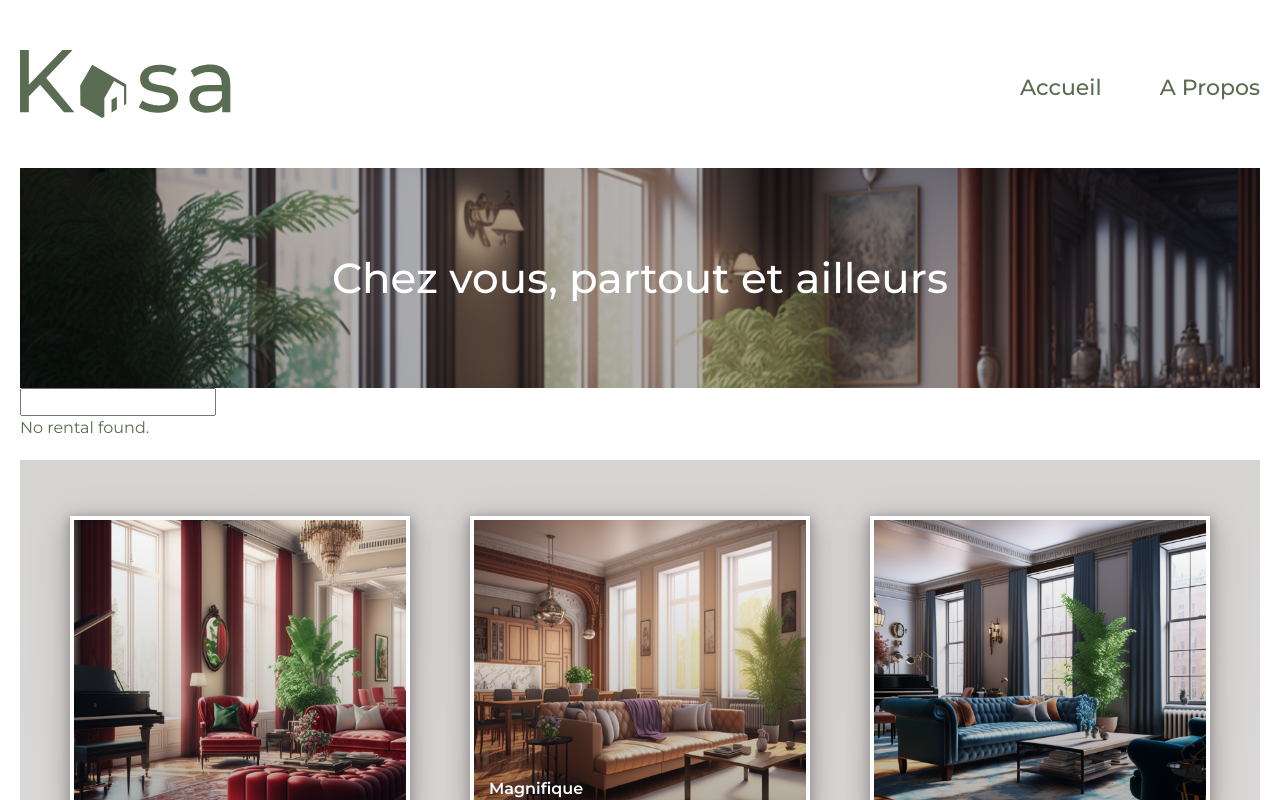
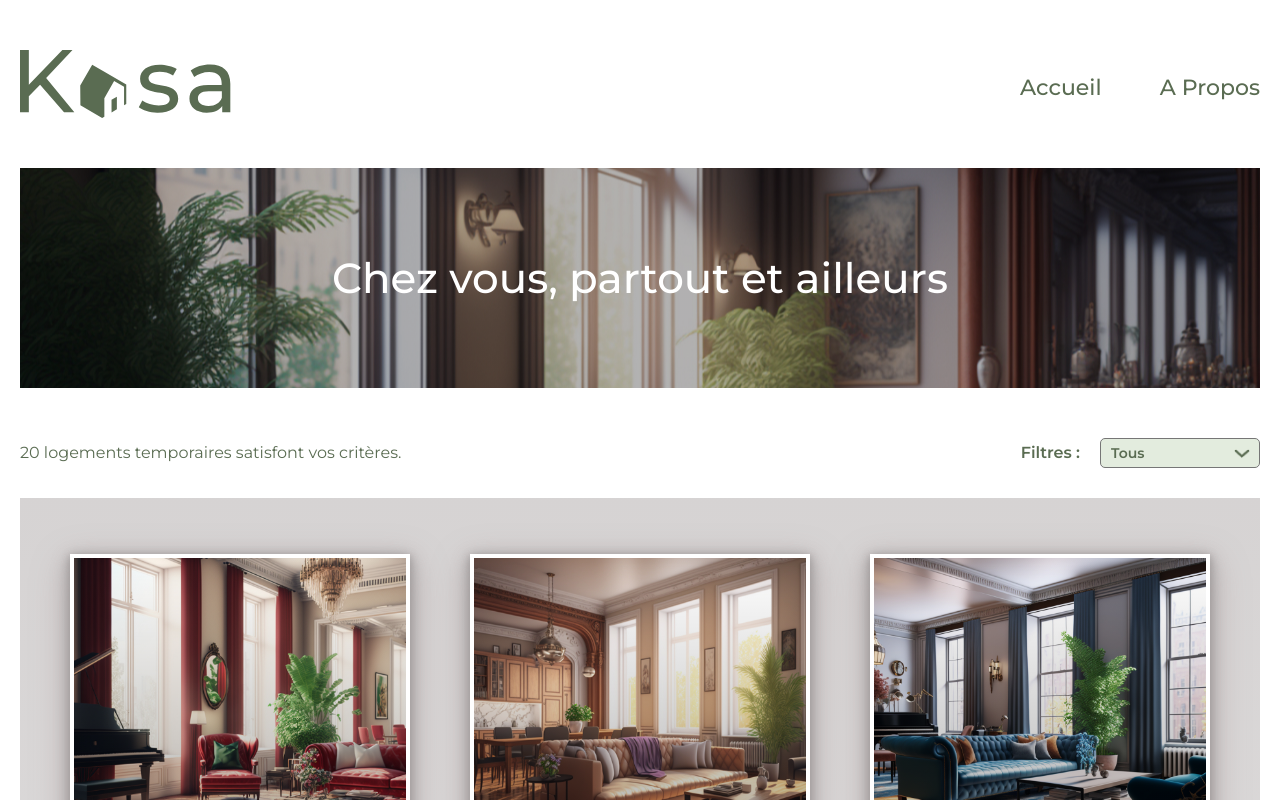
Before and after one commit to ask0ldd/Angular-SPA, an Angular app: page /gallery in a window 1280 px wide. Shown: the top 800 px of the page. Built offline with nearby package versions, Linux system fonts and the light colour scheme.

Commit message:
fallery filter / sorting

```diff
--- a/src/app/rentals/rentals-gallery/rentals-gallery.component.css
+++ b/src/app/rentals/rentals-gallery/rentals-gallery.component.css
@@ -1,3 +1,5 @@
+/*@import url("https://fonts.googleapis.com/css2?family=Montserrat:wght@400;500;600;700;800&display=swap");*/
+
 .main {
   width: 100%;
   max-width: 1240px;
@@ -171,3 +173,46 @@
     /*padding-left: 1.5ch;*/
   }
 }
+
+/* filter */
+
+#filtersContainer {
+  height: 50px;
+  display: flex;
+  align-items: center;
+  justify-content: right;
+  margin-top: 40px;
+}
+
+#filtersContainer label {
+  font-weight: 600;
+  margin-right: 20px;
+}
+
+#filtersContainer select {
+  -webkit-appearance: none;
+  -moz-appearance: none;
+  appearance: none;
+  cursor: pointer;
+  height: 30px;
+  width: 160px;
+  padding-left: 10px;
+  font-family: Montserrat;
+  color: #5a6c52;
+  outline-color: #5a6c52;
+  font-weight: 600;
+  background: #e3ecde;
+  border-radius: 5px;
+  border-width: 1px;
+  background-image: url("../../../assets/arrow.png");
+  background-repeat: no-repeat;
+  background-position: right 9px top 50%;
+  background-size: 1rem auto;
+  font-size: 14px;
+}
+
+#filtersContainer option {
+  height: 30px;
+  line-height: 200%;
+  background: #e3ecde;
+}
--- a/src/app/rentals/rentals-gallery/rentals-gallery.component.html
+++ b/src/app/rentals/rentals-gallery/rentals-gallery.component.html
@@ -6,15 +6,24 @@
     <!-- (keyup) = "0" > force change detection : autoupdate inputvalue -->
     <!-- (click)="changeRental($event)" -->
     <!-- (keyup.enter) : pseudo event -->
-    <input
-      (keyup.enter)="inputedRental(input.value)"
-      (blur)="inputedRental(input.value)"
-      #input
-      type="text"/>
     <!-- *ngIf="" : directive structurelle -->
-    <p *ngIf="selectedRental != null">{{ selectedRental.id }} : {{ selectedRental.title }}</p>
-    <p (click)="goToRentalPage('b9123946')" *ngIf="selectedRental == null">No rental found.</p>
+    <!-- <p *ngIf="selectedRental != null">{{ selectedRental.id }} : {{ selectedRental.title }}</p> -->
+    <!-- <p (click)="goToRentalPage('b9123946')" *ngIf="selectedRental == null">No rental found.</p> -->
     <!-- <p *ngFor="let rental of rentalsList" (click)="clickRental(rental)">{{rental.id}} : {{rental.title}}</p>-->
+
+    <div id="filtersContainer">
+      <span style="margin-right:auto;">{{rentalsList.length}} logements temporaires satisfont vos critères.</span>
+      <label htmlFor="filtres">Filtres :</label>
+      <select #galleryFilter data-testid="select" (change)="onGalleryFilterChange(galleryFilter.value)" defaultValue="any:any" id="filtres" name="filtres">
+          <option value="any:any">Tous</option>
+          <option value="location:Paris">Paris</option>
+          <option value="location:HorsParis">Hors Paris</option>
+          <option value="tags:Appartement">Appartement</option>
+          <option value="tags:Studio">Studio</option>
+          <option value="rating:4">4 étoiles & plus</option>
+          <option value="rating:5">5 étoiles</option>
+      </select>
+    </div>
 
     <div id="gallery">
       <a routerLink="/rental/{{rental.id}}" *ngFor="let rental of rentalsList" class="anchor">
--- a/src/app/rentals/rentals-gallery/rentals-gallery.component.ts
+++ b/src/app/rentals/rentals-gallery/rentals-gallery.component.ts
@@ -7,7 +7,8 @@ import { RentalsService } from '../rentals.service';
 @Component({
   selector: 'app-rentals-gallery',
   templateUrl: './rentals-gallery.component.html',
-  styleUrls: ['./rentals-gallery.component.css']
+  styleUrls: ['./rentals-gallery.component.css'],
+  // providers : possibility to pass a service, but new instance of the service that won't be share by other components
 })
 export class RentalsGalleryComponent implements OnInit {
 
@@ -32,7 +33,6 @@ export class RentalsGalleryComponent implements OnInit {
     const inputValue = (event.target as HTMLInputElement).value// + : convert to a number. example : +(event.target as HTMLInputElement).value
     console.log(inputValue)
   }
-  */
 
   inputedRental(value : string) : void{
     if(isNaN(parseInt(value)) === false) {
@@ -41,8 +41,27 @@ export class RentalsGalleryComponent implements OnInit {
       this.selectedRental = undefined
     }
   }
+  */
 
   goToRentalPage(id : string) : void{
-    this.router.navigateByUrl('/rental/'+id) // programmatic nav
+    // this.router.navigateByUrl('/rental/'+id) // programmatic nav
+  }
+
+  onGalleryFilterChange(activeOption : string) : void{
+    const [optionType , optionValue] = activeOption.split(':')
+    switch(optionType){
+      case 'any':
+        this.rentalsList = this.rentalService.getAllRentals()
+      break;
+      case 'location':
+        optionValue === 'Paris' ? this.rentalsList = this.rentalService.getRentalsByLocation('Paris') : this.rentalsList = this.rentalService.getRentalsByLocation('Outside Paris')
+      break;
+      case 'rating':
+        optionValue === '4' ? this.rentalsList = this.rentalService.getRentalsByRating(4) : this.rentalsList = this.rentalService.getRentalsByRating(5)
+      break;
+      case 'tags':
+        optionValue === 'Appartement' ? this.rentalsList = this.rentalService.getRentalsByType('appartement') : this.rentalsList = this.rentalService.getRentalsByType('studio')
+      break;
+    }
   }
 }
```
